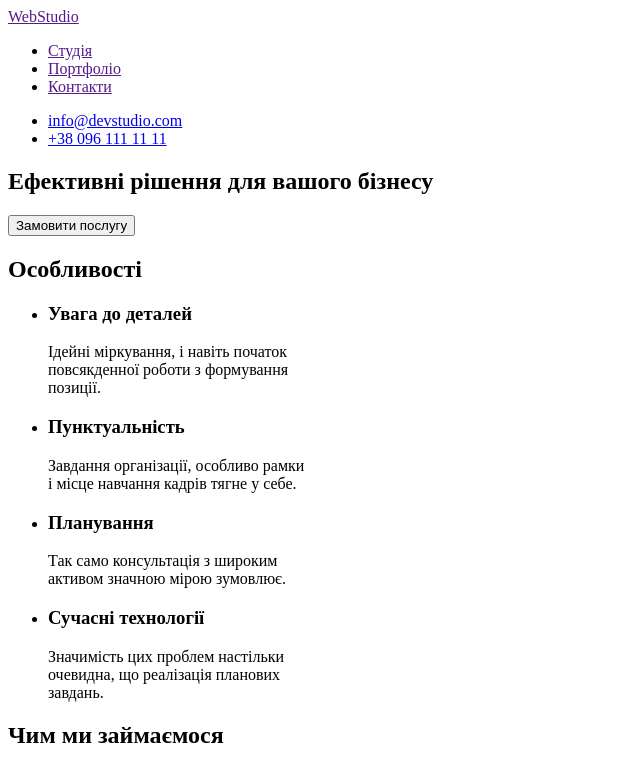
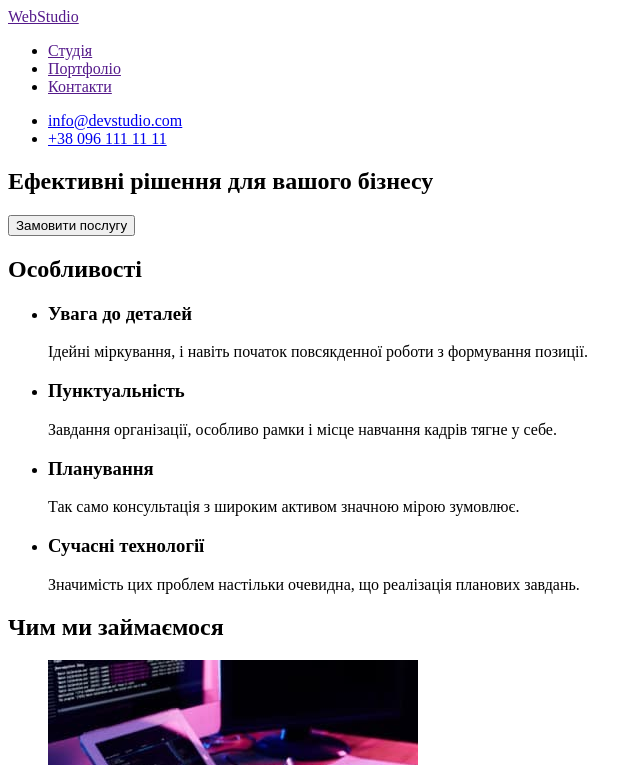
Before and after one commit to AlinaPrysiazhniuk/goit-markup-hw-01, a plain HTML site: page index.html in a window 1280 px wide. Shown: the top 765 px of the page, without its empty margins (0-640 px from the left). Drawn offline with Linux system fonts and the light colour scheme.

Commit message:
Removes a tag <br />
Removes a tag <br />

```diff
--- a/index.html
+++ b/index.html
@@ -39,19 +39,19 @@
             <ul>
                 <li>
                     <h3>Увага до деталей</h3>
-                    <p>Ідейні міркування, і навіть початок <br /> повсякденної роботи з формування <br /> позиції.</p>
+                    <p>Ідейні міркування, і навіть початок повсякденної роботи з формування позиції.</p>
                 </li>
                 <li>
                     <h3>Пунктуальність</h3>
-                    <p>Завдання організації, особливо рамки <br /> і місце навчання кадрів тягне у себе.</p>
+                    <p>Завдання організації, особливо рамки і місце навчання кадрів тягне у себе.</p>
                 </li>
                 <li>
                     <h3>Планування</h3>
-                    <p>Так само консультація з широким <br /> активом значною мірою зумовлює.</p>
+                    <p>Так само консультація з широким активом значною мірою зумовлює.</p>
                 </li>
                 <li>
                     <h3>Сучасні технології</h3>
-                    <p>Значимість цих проблем настільки <br /> очевидна, що реалізація планових <br /> завдань.</p>
+                    <p>Значимість цих проблем настільки очевидна, що реалізація планових завдань.</p>
                 </li>
             </ul>
 
```
